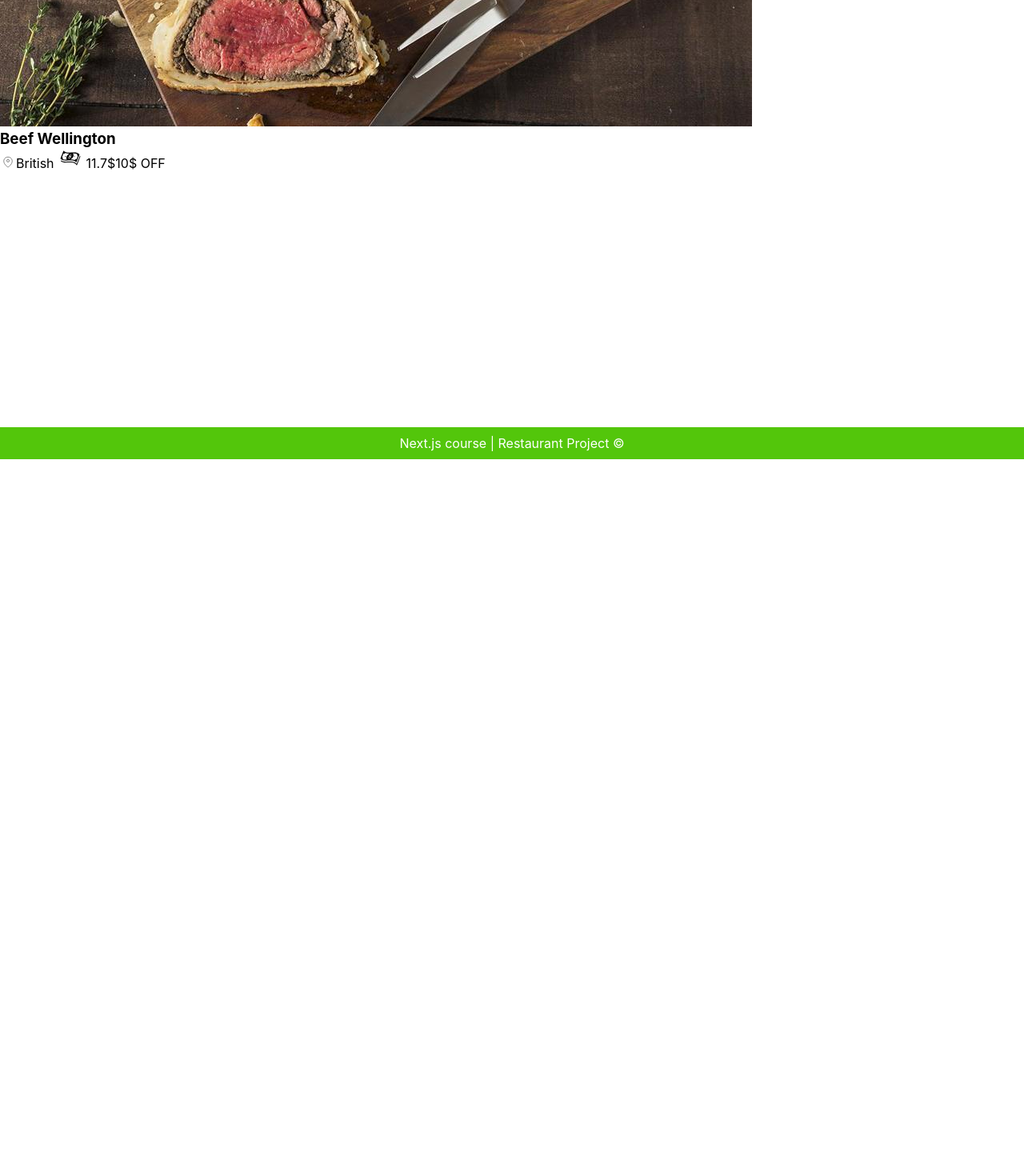
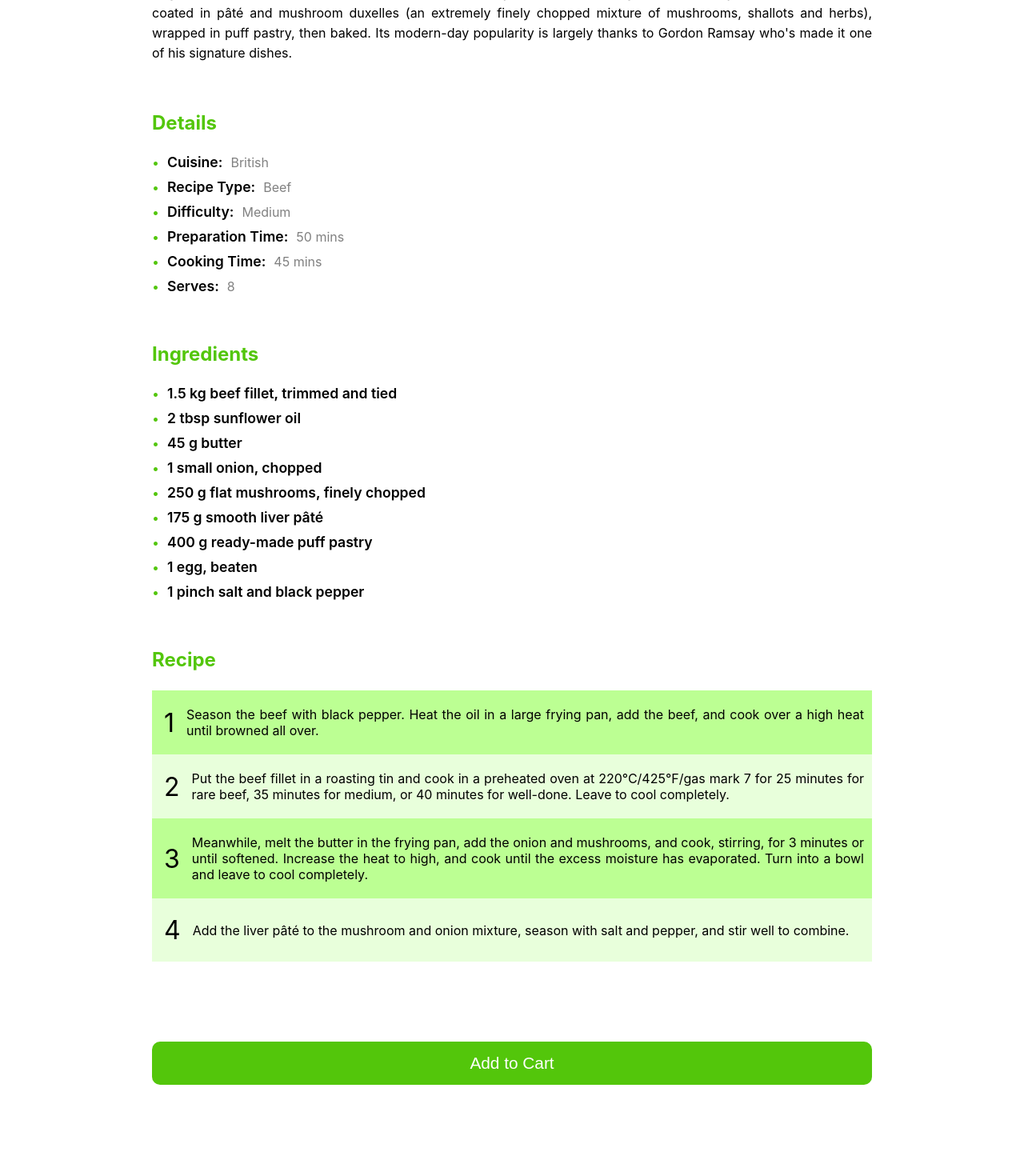
Before and after one commit to shararesadeghi/restaurant-page-with-next, a Next.js app in the folder project/: page /menu/1 in a window 1280 px wide. Shown: the part 560-2030 px from the top of the page at 80% size. Before the commit the page ends 1134 px from the top, so only its background shows below. Built offline with nearby package versions, Linux system fonts and the light colour scheme; data requests are answered from the project's data file.

Commit message:
Detailspage completed

```diff
--- a/project/components/templates/DetailsPage.js
+++ b/project/components/templates/DetailsPage.js
@@ -10,25 +10,57 @@
         <h2>Details</h2>
         <div className={styles.subContainer}>
           <div className={styles.banner}>
-                    <img src={`/images/${id}.jpeg`} alt={name}/>
+            <img src={`/images/${id}.jpeg`} alt={name} />
             <div>
               <h3>{name}</h3>
               <span className={styles.location}>
-                            <Location/>
+                <Location />
                 {details[0].Cuisine}
               </span>
               <span className={styles.price}>
-                            <Dollar/>
-                            {discount ? (price * (100 - discount) / 100) : price}$
+                <Dollar />
+                {discount ? (price * (100 - discount)) / 100 : price}$
               </span>
               {discount ? (
                 <span className={styles.discount}>{discount}$ OFF</span>
               ) : null}
             </div>
-
           </div>
+          <div className={styles.introduction}>
+            <p>{introduction}</p>
           </div>
-
+          <div className={styles.details}>
+            <h4>Details</h4>
+            <ul>
+              {details.map((detail, index) => (
+                <li key={index}>
+                  <p>{Object.keys(detail)[0]}: </p>
+                  <span>{Object.values(detail)[0]}</span>
+                </li>
+              ))}
+            </ul>
+          </div>
+          <div className={styles.details}>
+            <h4>Ingredients</h4>
+            <ul>
+              {ingredients.map((item, index) => (
+                <li key={index}>
+                  <p>{item}</p>
+                </li>
+              ))}
+            </ul>
+          </div>
+          <div className={styles.recipe}>
+            <h4>Recipe</h4>
+            {recipe.map((item, index) => (
+              <div key={index} className={index % 2 ? styles.odd : styles.even}>
+                <span>{index + 1}</span>
+                <p>{item}</p>
+              </div>
+            ))}
+          </div>
+          <button>Add to Cart</button>
+        </div>
       </div>
     );
 };
--- a/project/components/templates/DetailsPage.module.css
+++ b/project/components/templates/DetailsPage.module.css
@@ -0,0 +1,156 @@
+
+.container {
+    max-width: 900px;
+    margin: auto;
+    margin-top: 100px;
+  }
+
+  .container h2 {
+    border-bottom: 5px solid #53c60b;
+    width: fit-content;
+    margin-bottom: 50px;
+    font-size: 1.9rem;
+  }
+
+  .banner {
+    display: flex;
+  }
+
+  .banner img {
+    width: 300px;
+    border-radius: 10px;
+  }
+
+  .banner div {
+    margin-left: 30px;
+  }
+
+  .banner h3 {
+    font-size: 1.3rem;
+    color: #53c60b;
+  }
+
+  .banner span {
+    display: flex;
+    align-items: center;
+  }
+
+  .location {
+    color: grey;
+    margin: 20px 0 40px;
+  }
+
+  .discount {
+    background-color: #ed4133;
+    color: white;
+    padding: 10px 0;
+    display: flex;
+    justify-content: center;
+    border-radius: 5px;
+    margin-top: 20px;
+  }
+
+  .introduction {
+    margin: 60px 0;
+    line-height: 25px;
+    text-align: justify;
+  }
+
+  .details {
+    margin-bottom: 60px;
+  }
+
+  .details h4 {
+    font-size: 1.5rem;
+    color: #53c60b;
+    margin: 24px 0;
+  }
+
+  .details ul {
+    list-style: none;
+  }
+
+  .details li {
+    display: flex;
+    align-items: center;
+    margin: 10px 0;
+  }
+
+  .details li::before {
+    content: "• ";
+    color: #53c60b;
+  }
+
+  .details p {
+    font-size: 1.1rem;
+    font-weight: 600;
+    margin: 0 10px;
+  }
+
+  .details span {
+    color: grey;
+  }
+
+  .recipe {
+    margin-bottom: 100px;
+  }
+
+  .recipe h4 {
+    font-size: 1.5rem;
+    color: #53c60b;
+    margin: 24px 0;
+  }
+
+  .recipe div {
+    display: flex;
+    align-items: center;
+    padding: 20px 10px;
+    text-align: justify;
+  }
+
+  .recipe span {
+    font-size: 2rem;
+    margin: 0 15px 0 5px;
+  }
+
+  .odd {
+    background-color: #e8ffdb;
+  }
+
+  .even {
+    background-color: #bcff93;
+  }
+
+  .container button {
+    width: 100%;
+    border: none;
+    background-color: #53c60b;
+    color: white;
+    padding: 15px;
+    font-size: 1.3rem;
+    border-radius: 10px;
+    cursor: pointer;
+    margin-bottom: 100px;
+  }
+
+  @media (max-width: 900px) {
+    .container {
+      padding: 20px;
+    }
+  }
+
+  @media (max-width: 600px) {
+    .container {
+      padding: 10px;
+    }
+    .banner {
+      flex-direction: column;
+    }
+    .banner div {
+      margin: 0;
+    }
+    .banner img {
+      width: 100%;
+      margin-bottom: 20px;
+    }
+  }
```
Also changed, not shown: project/components/modules/Card.js (+10 -8 lines). Lines whose indentation alone changed are shown as unchanged.
